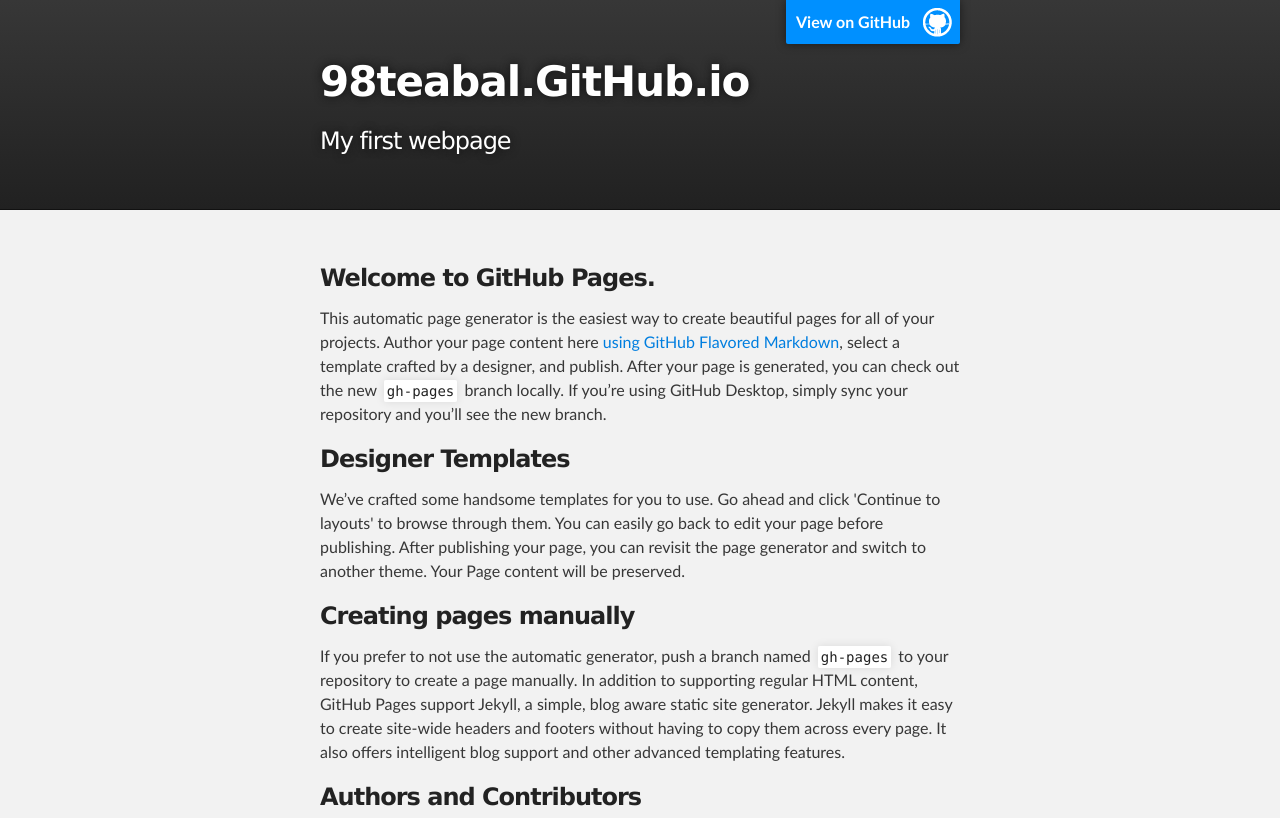
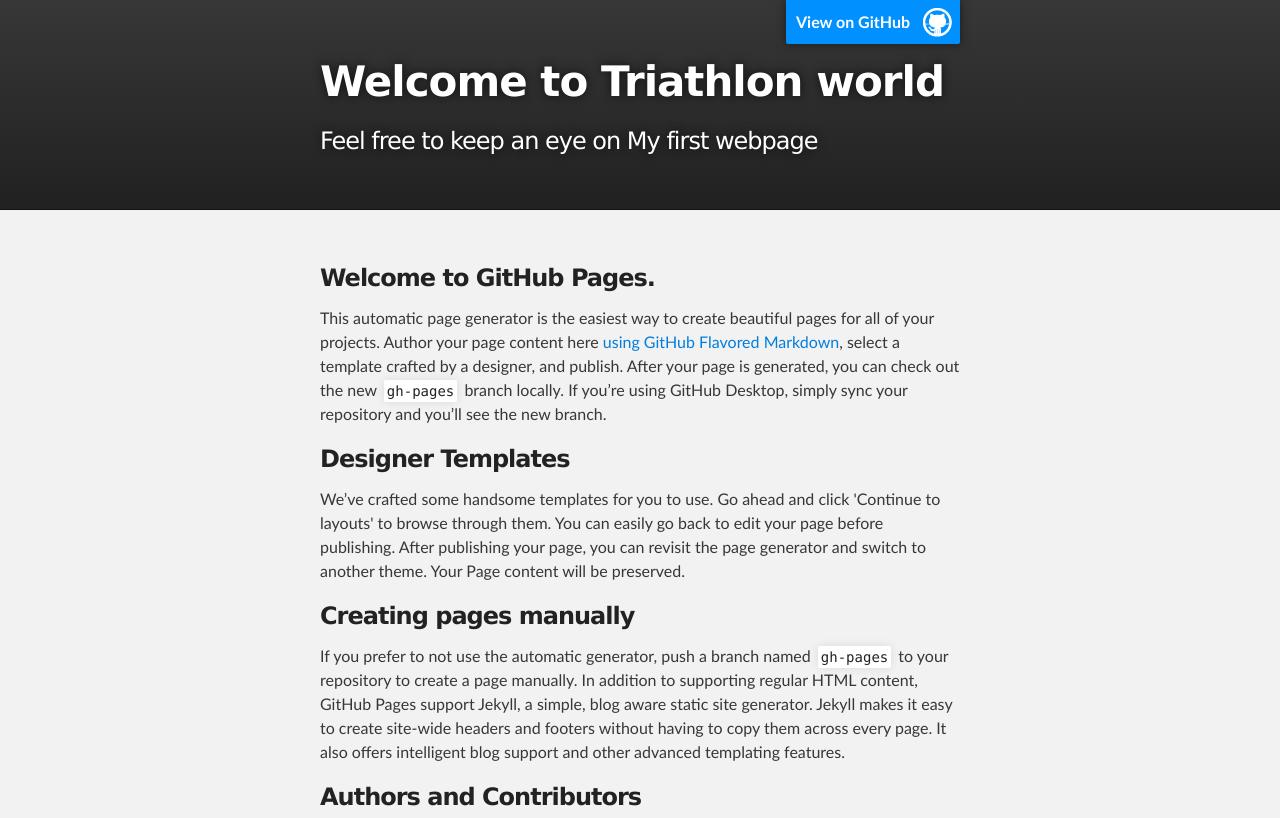
Before and after one commit to 98teabal/98teabal.github.io, a plain HTML site: page index.html in a window 1280 px wide. Shown: the top 818 px of the page. Drawn offline with Linux system fonts and the light colour scheme.

Commit message:
Update index.html

```diff
--- a/index.html
+++ b/index.html
@@ -18,8 +18,8 @@
         <header class="inner">
           <a id="forkme_banner" href="https://github.com/98teabal">View on GitHub</a>
 
-          <h1 id="project_title">98teabal.GitHub.io</h1>
-          <h2 id="project_tagline">My first webpage</h2>
+          <h1 id="project_title">Welcome to Triathlon world</h1>
+          <h2 id="project_tagline">Feel free to keep an eye on My first webpage</h2>
 
         </header>
     </div>
```
